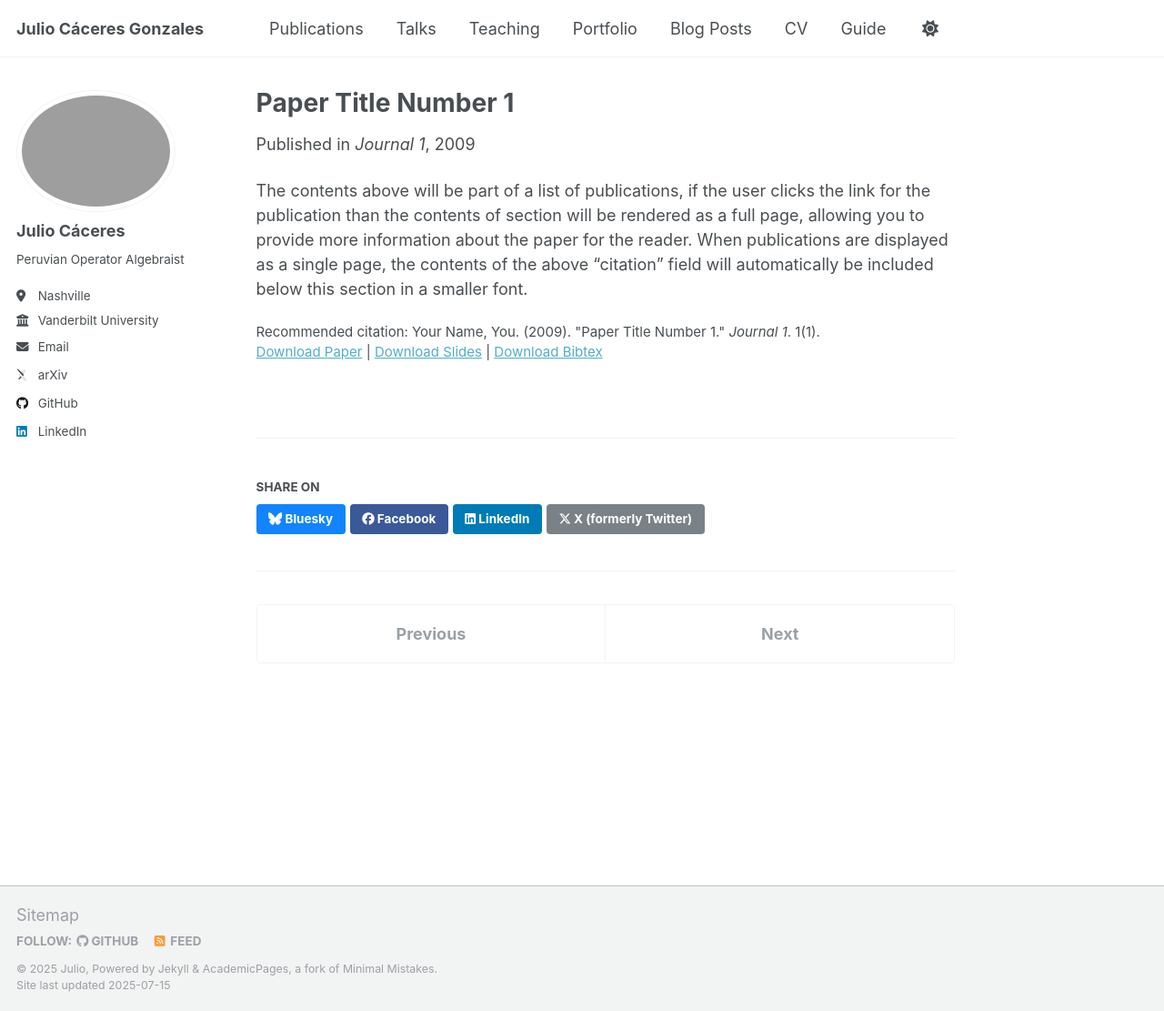
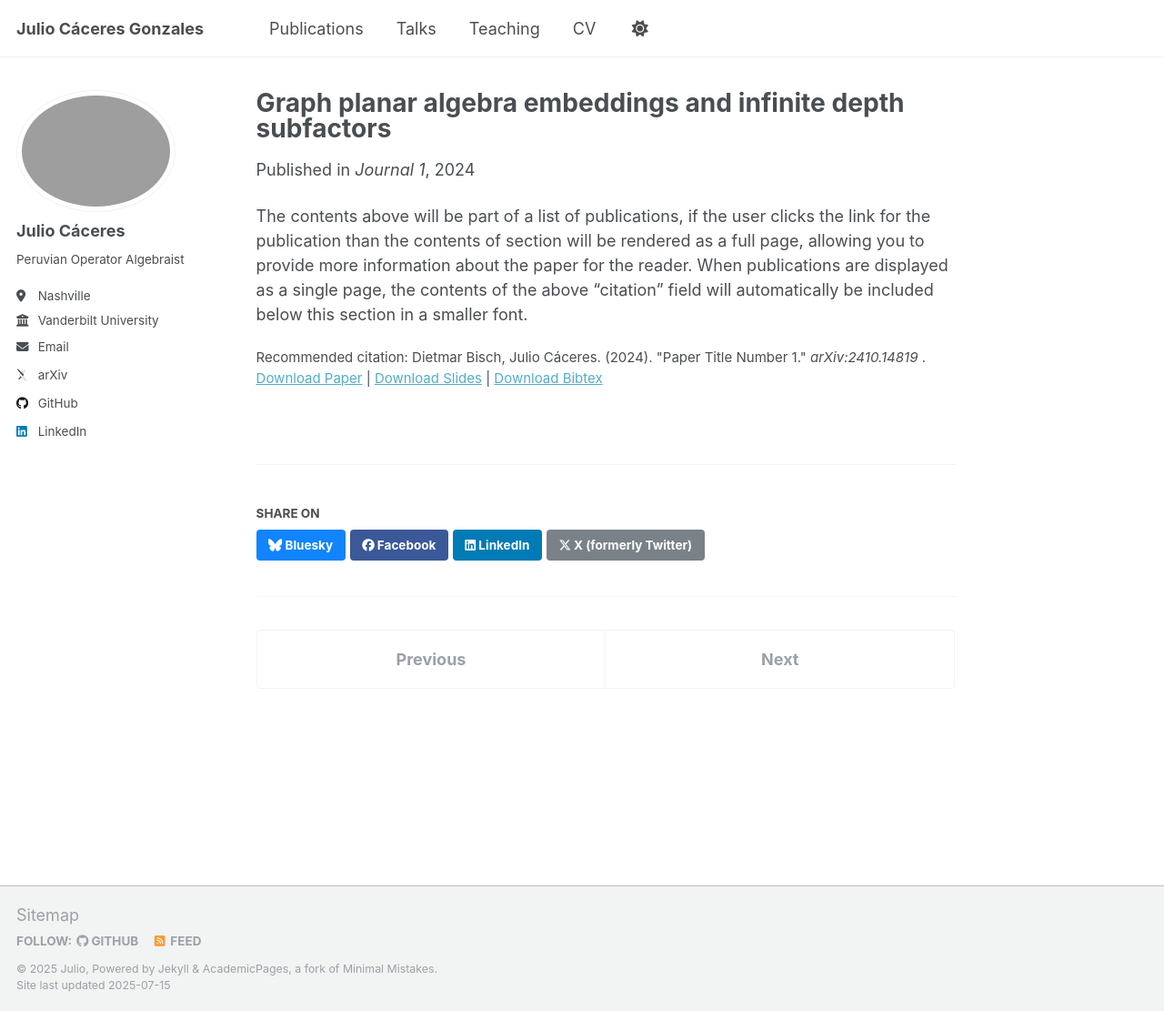
Before and after one commit to wikiwa1/wikiwa1.github.io, a Jekyll site: the page built from _publications/2009-10-01-paper-title-number-1.md, in a window 1280 px wide and 1111 px high. Shown: the whole window at 91% size. Built offline with Jekyll 4.4.1, drawn with Linux system fonts in a browser that asks for light colours; some web fonts are replaced; a script that is not in the unit is left out.

Commit message:
Modifying top bar and adding some publications

```diff
--- a/_config.yml
+++ b/_config.yml
@@ -33,7 +33,7 @@ author:
 
   # Academic websites
   academia         : # URL
-  arxiv            : "https://arxiv.org/search/math?searchtype=author&query=C%C3%A1ceres,+J"
+  arxiv            : "https://arxiv.org/search/math?searchtype=author&query=C%C3%A1ceres,+Julio"
   googlescholar    : #
   impactstory      : # URL
   orcid            : #
--- a/_publications/2009-10-01-paper-title-number-1.md
+++ b/_publications/2009-10-01-paper-title-number-1.md
@@ -1,14 +1,14 @@
 ---
-title: "Paper Title Number 1"
+title: "Graph planar algebra embeddings and infinite depth subfactors"
 collection: publications
 category: manuscripts
-permalink: /publication/2009-10-01-paper-title-number-1
+permalink: /publication/gpa_embedding
 excerpt: 'This paper is about the number 1. The number 2 is left for future work.'
-date: 2009-10-01
+date: 2024-10-18
 venue: 'Journal 1'
 slidesurl: 'http://academicpages.github.io/files/slides1.pdf'
-paperurl: 'http://academicpages.github.io/files/paper1.pdf'
+paperurl: 'http://academicpages.github.io/files/gpa_embedding.pdf'
 bibtexurl: 'http://academicpages.github.io/files/bibtex1.bib'
-citation: 'Your Name, You. (2009). &quot;Paper Title Number 1.&quot; <i>Journal 1</i>. 1(1).'
+citation: 'Dietmar Bisch, Julio Cáceres. (2024). &quot;Paper Title Number 1.&quot; <i>	arXiv:2410.14819 </i>.'
 ---
 The contents above will be part of a list of publications, if the user clicks the link for the publication than the contents of section will be rendered as a full page, allowing you to provide more information about the paper for the reader. When publications are displayed as a single page, the contents of the above "citation" field will automatically be included below this section in a smaller font.
```
Also changed, not shown: _data/navigation.yml (+6 -6 lines).
